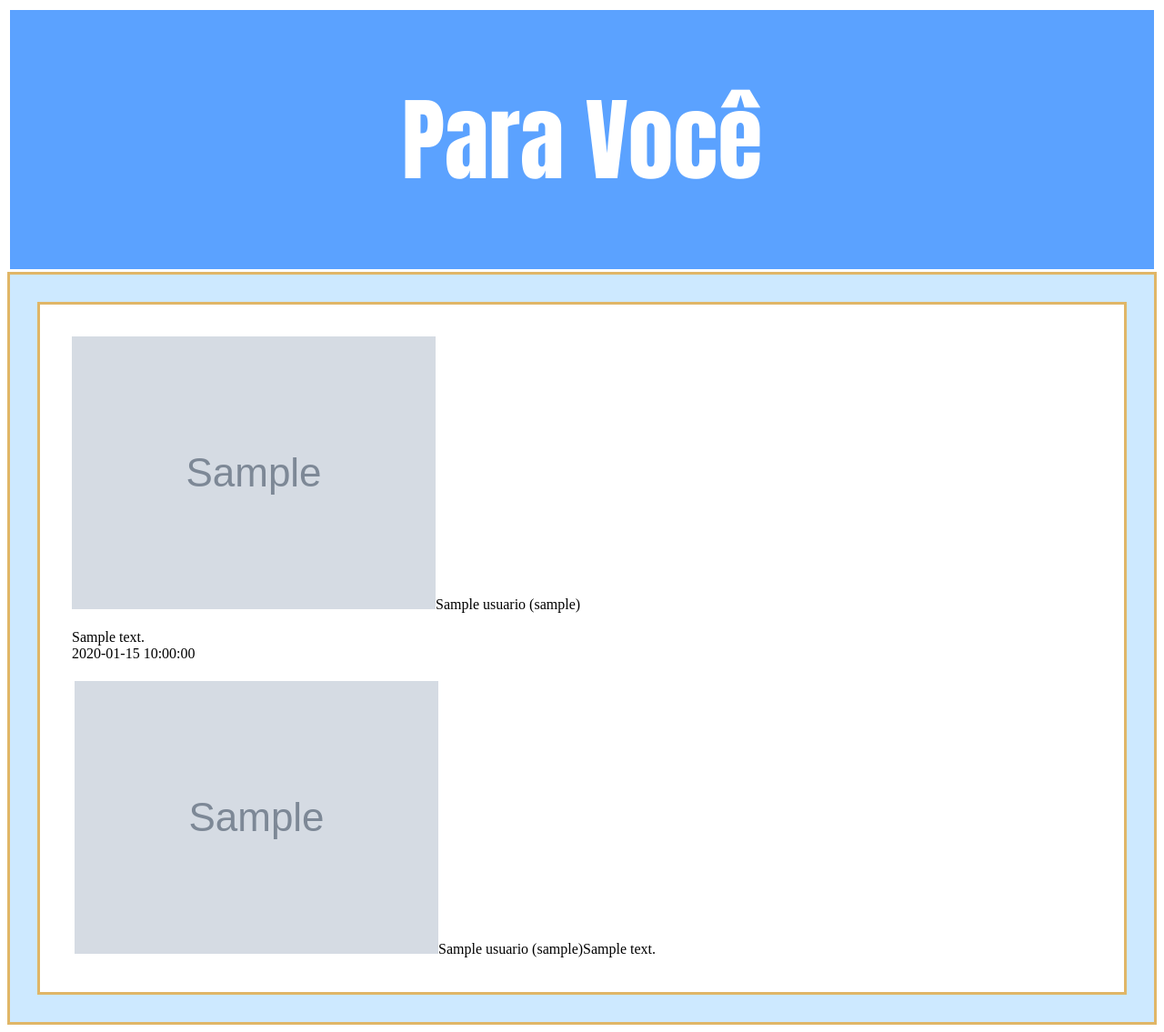
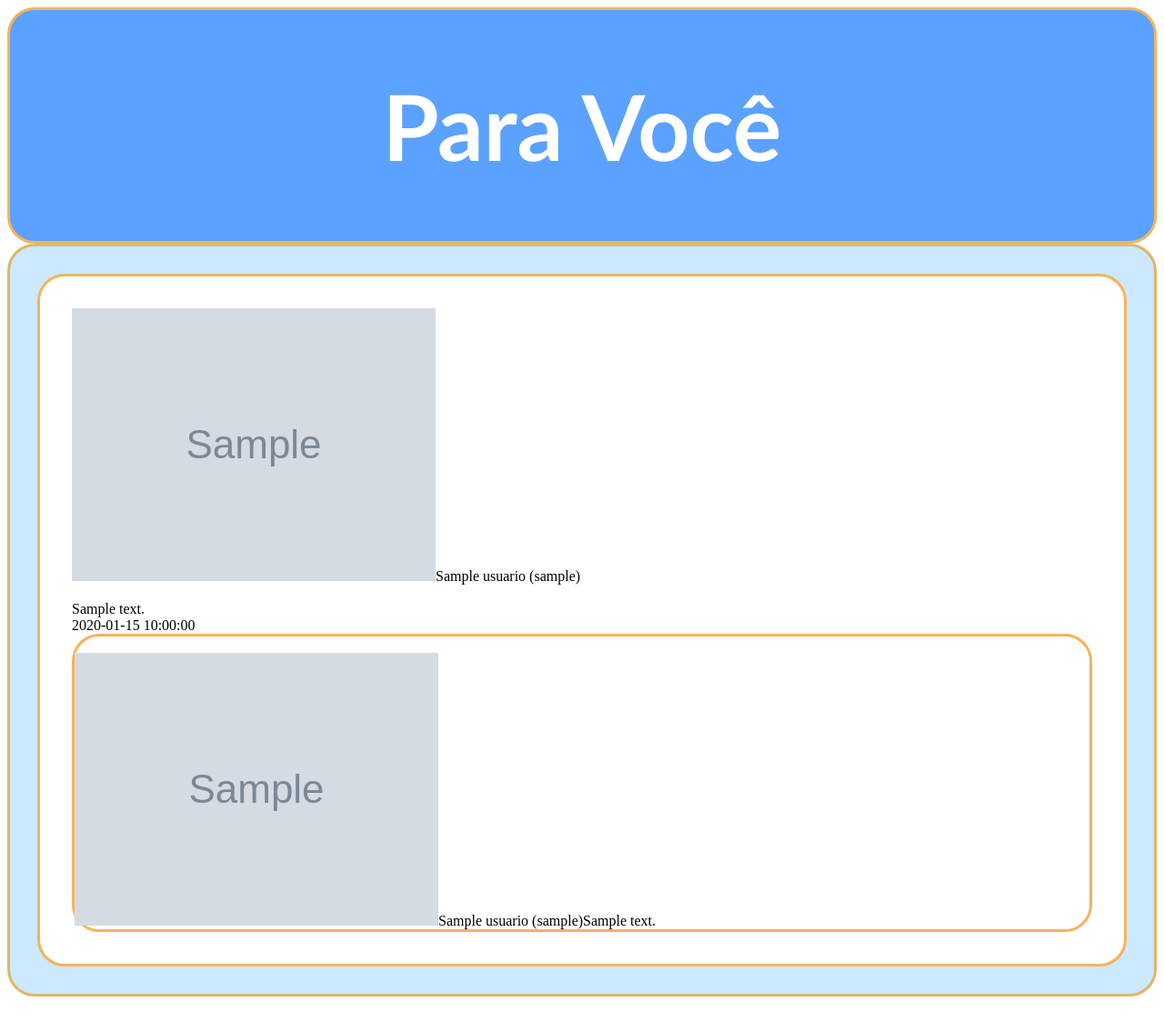
Before and after one commit to caioviniciusrolins1213/Trabalho-de-DW, a PHP site: page /FeedPersonalizado/feed.php in a window 1280 px wide. Shown: the whole page at 91% size. After the commit the page ends 1096 px from the top, so only its background shows below. Run offline with PHP 8.4, Linux system fonts and the light colour scheme; the visitor is signed in with stand-in values (Sample User, id 1); tables that the repository leaves empty hold one stand-in row (values such as "Sample post"); grey boxes marked "Sample" are stand-in pictures; data that the repository does not hold is empty.

Commit message:
estilizando o css part2

```diff
--- a/codigo/FeedPersonalizado/css.css
+++ b/codigo/FeedPersonalizado/css.css
@@ -1,4 +1,6 @@
-
+ body{
+        background-color: #ffffff;
+ }
 .i1 {
     width: 1500px;
     height: 895px;
@@ -20,15 +22,17 @@
             margin: auto;
             text-align: center;
             font-size: 50px;
-            font-family:Impact, Haettenschweiler, 'Arial Narrow Bold', sans-serif;
+            font-family:'Trebuchet MS', 'Lucida Sans Unicode', 'Lucida Grande', 'Lucida Sans', Arial, sans-serif;
             background-color: #5ba2ff;
             color:rgb(255, 255, 255)
+
     }
 
 
     div {
             border-style: solid;
-            border-color: rgb(255, 255, 255);
+            border-color: #f7b35a;
+            border-radius: 30px;
     }
 
     .postagens {
@@ -39,8 +43,9 @@
     }
 
     .postagem {
-            border-color: #e0b667;
+            border-color: #f7b35a;
             padding: 35px;
             margin: 20px;
             background-color: #ffffff;
+            border-radius: 30px;
         }
```
